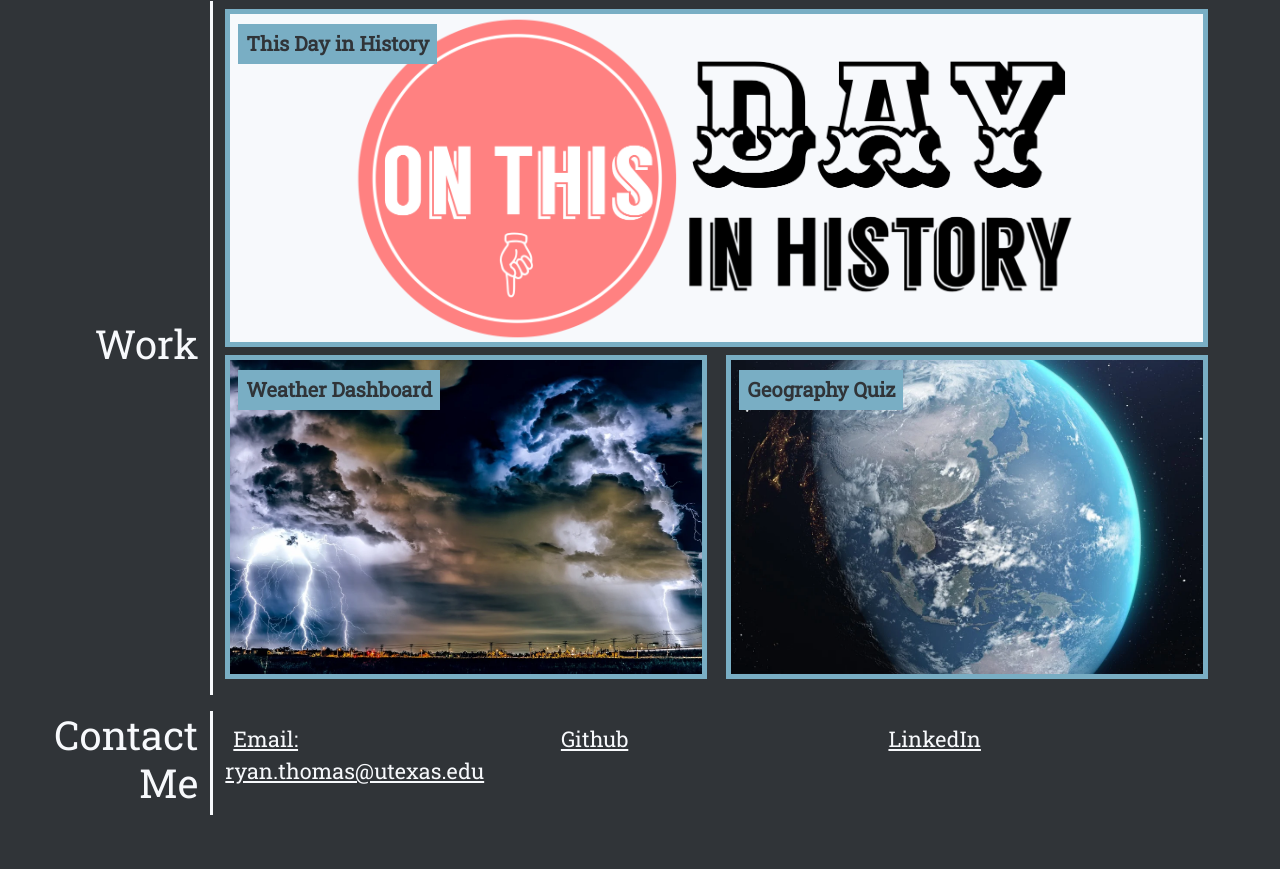
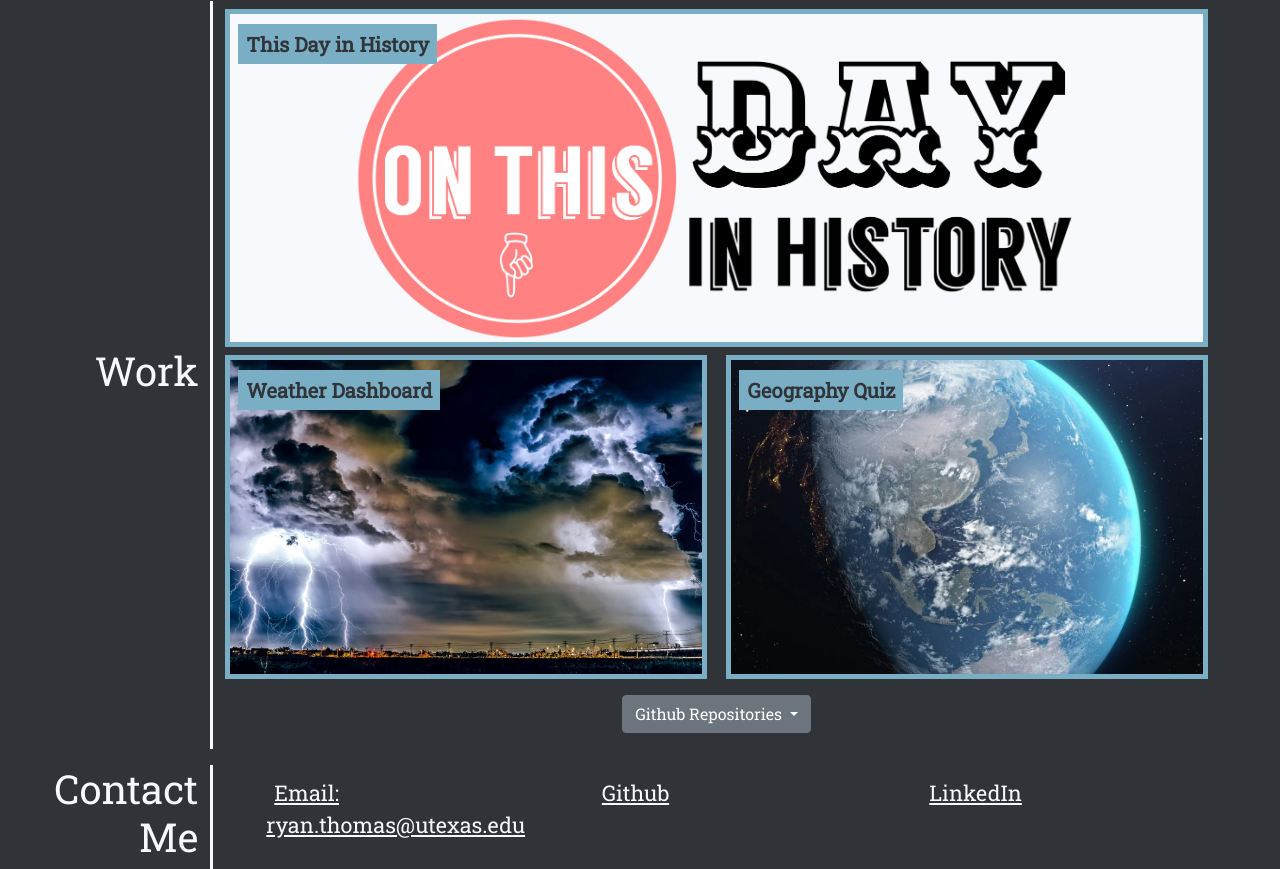
Before and after one commit to Stiltskinner/Portfolio-v2, a plain HTML site: page index.html in a window 1280 px wide. Shown: the part 411-1280 px from the top of the page. Before the commit the page ends 1226 px from the top, so only its background shows below. Drawn offline with nearby package versions, Linux system fonts and the light colour scheme.

Commit message:
Added dropdown with github repos, fixed container and text size on projects cards for smaller screen sizes

```diff
--- a/Assets/css/style.css
+++ b/Assets/css/style.css
@@ -111,9 +111,33 @@ header > * {
     }
 }
 
+.textlinks {
+    display: flex;
+    position:absolute;
+    font-size:14px;
+    font-weight:bold;
+    background-color: var(--lblue);
+    color:var(--dgray);
+    height: 1.5em;
+    margin-top:.5em;
+    align-items: center;
+    }
+
 @media screen and (min-width: 768px) {
     .border-egg {
         border-right: 3px;
         border-style: solid;
     }
+
+    .textlinks {
+        display: flex;
+        position:absolute;
+        font-size:20px;
+        font-weight:bold;
+        background-color: var(--lblue);
+        color:var(--dgray);
+        height: 2em;
+        margin-top:.5em;
+        align-items: center;
+        }
 }
--- a/index.html
+++ b/index.html
@@ -55,17 +55,27 @@
             <div class="textlinks text-decoration-none justify-content-center ms-2 px-2 py-1">This Day in History</div>
               <img class="col-9 img-fluid mx-auto d-block" src="./Assets/images/onthisday_black.png" alt="This Day in History Logo" />
           </a>
-          <div class="d-flex col-12 justify-content-between mx-2">
-            <a class="d-flex col-5 blueborder light-back proj-container float-start justify-content-start text-decoration-none me-2"
+          <div class="d-flex col-12 justify-content-between mx-2 mb-3">
+            <a class="d-flex col-5 blueborder light-back proj-container float-start justify-content-md-start text-decoration-none me-2"
             href="https://stiltskinner.github.io/Weather-Dashboard/" target="_blank">
             <div class="textlinks text-decoration-none justify-content-center ms-2 px-2 py-1">Weather Dashboard</div>
             <img class="img-fluid" src="./Assets/images/Weather-Dash-Image.jpg" alt="Stormy sky with lightning striking a dark landscape" />
           </a>
-          <a class="d-flex col-5 blueborder light-back proj-container float-end justify-content-start text-decoration-none"
+          <a class="d-flex col-5 blueborder light-back proj-container float-end justify-content-md-start text-decoration-none"
             href="https://stiltskinner.github.io/Geography-Quiz/" target="_blank">
             <div class="textlinks text-decoration-none justify-content-center ms-2 px-2 py-1">Geography Quiz</div>
             <img class="img-fluid" src="./Assets/images/geography-quiz-img.jpg" alt="The earth viewed from space" />
           </a>
+          </div>
+          <div class="dropdown d-flex col-12 justify-content-center">
+            <button class="btn btn-secondary dropdown-toggle" type="button" id="dropdownMenuButton1" data-bs-toggle="dropdown" aria-expanded="false">
+              Github Repositories
+            </button>
+            <ul class="dropdown-menu" aria-labelledby="dropdownMenuButton1">
+              <li><a class="dropdown-item" href="https://github.com/Stiltskinner/This-Day-In-History" target="_blank">This Day In History</a></li>
+              <li><a class="dropdown-item" href="https://github.com/Stiltskinner/Weather-Dashboard" target="_blank">Weather Dashboard</a></li>
+              <li><a class="dropdown-item" href="https://github.com/Stiltskinner/Geography-Quiz" target="_blank">Geography Quiz</a></li>
+            </ul>
           </div>
         </div>
     </section>
@@ -75,18 +85,19 @@
         class="d-flex col-lg-2 col-md-3 col-12 align-items-center justify-content-md-end justify-content-center border-egg">
         <h1 class="text-end">Contact Me</h1>
       </div>
-      <div class="d-flex flex-wrap col-lg-10 col-md-9 col-12 mb-3 justify-content-start">
-        <div class="d-flex col-12 align-items-center justify-content-start">
-          <ul class="nav col-12 flex-wrap justify-content-between">
-            <li class="col-lg-4 col-12"><a href="mailto:ryan.thomas@utexas.edu" target="_blank" class="contact-link px-2">Email: ryan.thomas@utexas.edu</a></li>
-            <li class="col-lg-4 col-12"><a href="https://github.com/Stiltskinner" target="_blank" class="contact-link px-2">Github</a></li>
-            <li class="col-lg-4 col-12"><a href="https://www.linkedin.com/in/ryanpaxthomas/" target="_blank" class="contact-link px-2">LinkedIn</a></li>
+      <div class="d-flex flex-wrap col-lg-10 col-md-9 col-12 mb-3 justify-content-center">
+        <div class="d-flex col-12 align-items-center justify-content-center">
+          <ul class="nav col-12 flex-wrap justify-content-center">
+            <li class="col-lg-3 col-12 mx-auto"><a href="mailto:ryan.thomas@utexas.edu" target="_blank" class="contact-link px-2">Email: ryan.thomas@utexas.edu</a></li>
+            <li class="col-lg-3 col-12 mx-auto"><a href="https://github.com/Stiltskinner" target="_blank" class="contact-link px-2">Github</a></li>
+            <li class="col-lg-3 col-12 mx-auto"><a href="https://www.linkedin.com/in/ryanpaxthomas/" target="_blank" class="contact-link px-2">LinkedIn</a></li>
           </ul>
         </div>
         </div>
     </section>
   </main>
   <script src="https://cdnjs.cloudflare.com/ajax/libs/jquery/3.6.0/jquery.js"></script>
+  <script src="https://cdn.jsdelivr.net/npm/@popperjs/core@2.9.2/dist/umd/popper.min.js"></script>
   <script src="https://cdn.jsdelivr.net/npm/bootstrap@5.1.3/dist/js/bootstrap.min.js"></script>
   <script src="./Assets/js/script.js"></script>
 </body>
```
Also changed, not shown: Assets/images/Mobile-portfolio-screenshot.png (deleted), Assets/images/Portfolio-Mobile-Screenshot.png (added), 1 other file.
